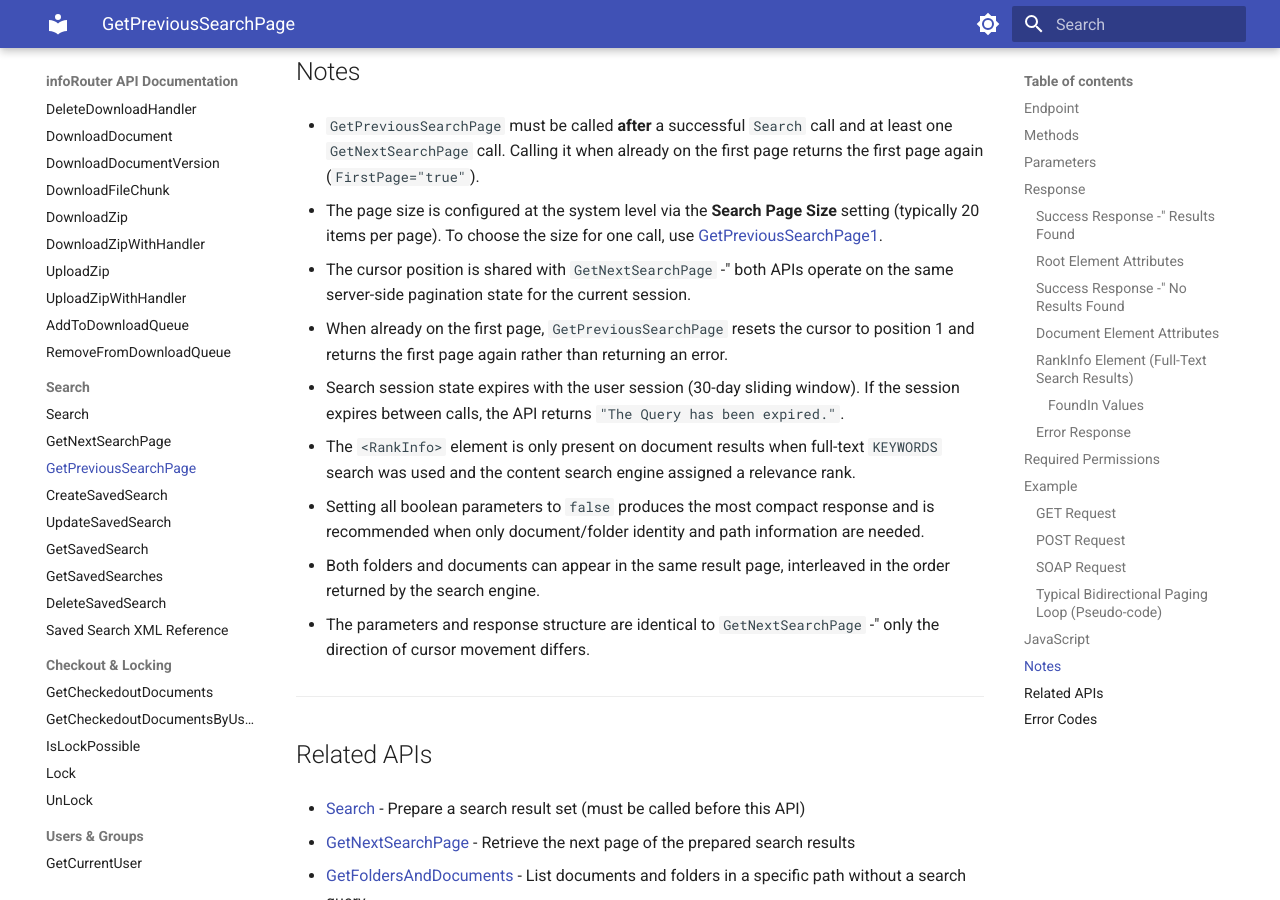
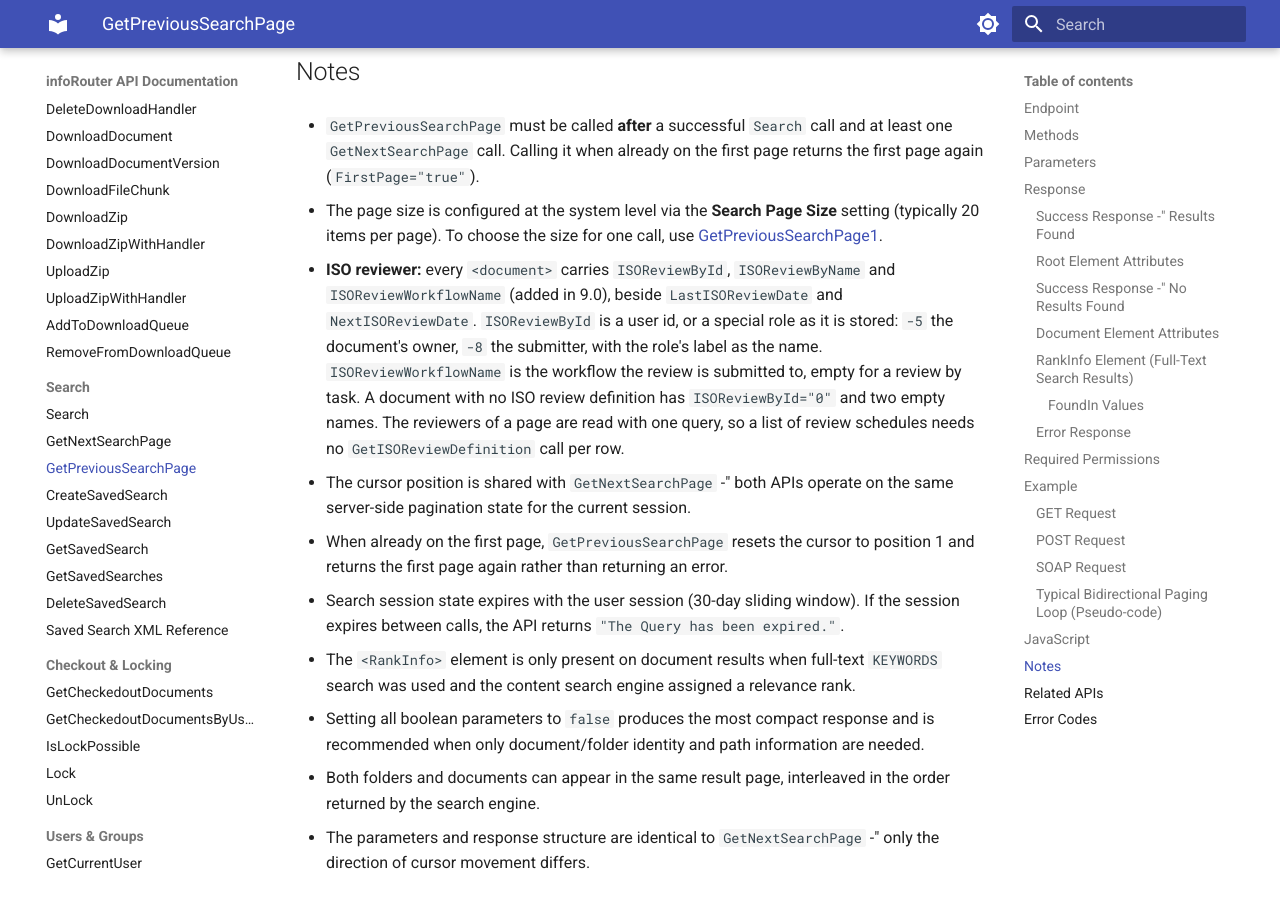
Before and after one commit to inforouter/apidocs, an MkDocs documentation site: the page built from docs/GetPreviousSearchPage.md, in a window 1280 px wide and 900 px high, scrolled down 8876 px. Built offline with MkDocs 1.6.1 and Material for MkDocs 9.7.7, drawn with Linux system fonts in a browser that asks for light colours.

Commit message:
Search pages: the ISO reviewer attributes of each document
Co-Authored-By: Claude Opus 5.5 <noreply@anthropic.com>

```diff
--- a/docs/GetPreviousSearchPage.md
+++ b/docs/GetPreviousSearchPage.md
@@ -471,6 +471,9 @@ console.log(page.getAttribute('from'), page.getAttribute('to'), page.getAttribut
 
 - The page size is configured at the system level via the **Search Page Size** setting (typically 20 items per page). To choose the size for one call, use [GetPreviousSearchPage1](GetPreviousSearchPage1.md).
 
+
+- **ISO reviewer:** every `<document>` carries `ISOReviewById`, `ISOReviewByName` and `ISOReviewWorkflowName` (added in 9.0), beside `LastISOReviewDate` and `NextISOReviewDate`. `ISOReviewById` is a user id, or a special role as it is stored: `-5` the document's owner, `-8` the submitter, with the role's label as the name. `ISOReviewWorkflowName` is the workflow the review is submitted to, empty for a review by task. A document with no ISO review definition has `ISOReviewById="0"` and two empty names. The reviewers of a page are read with one query, so a list of review schedules needs no `GetISOReviewDefinition` call per row.
+
 - The cursor position is shared with `GetNextSearchPage` -" both APIs operate on the same server-side pagination state for the current session.
 
 - When already on the first page, `GetPreviousSearchPage` resets the cursor to position 1 and returns the first page again rather than returning an error.
```
Also changed, not shown: docs/GetNextSearchPage.md (+3 -0 lines), docs/GetNextSearchPage1.md (+2 -0 lines), docs/GetPreviousSearchPage1.md (+2 -0 lines).
